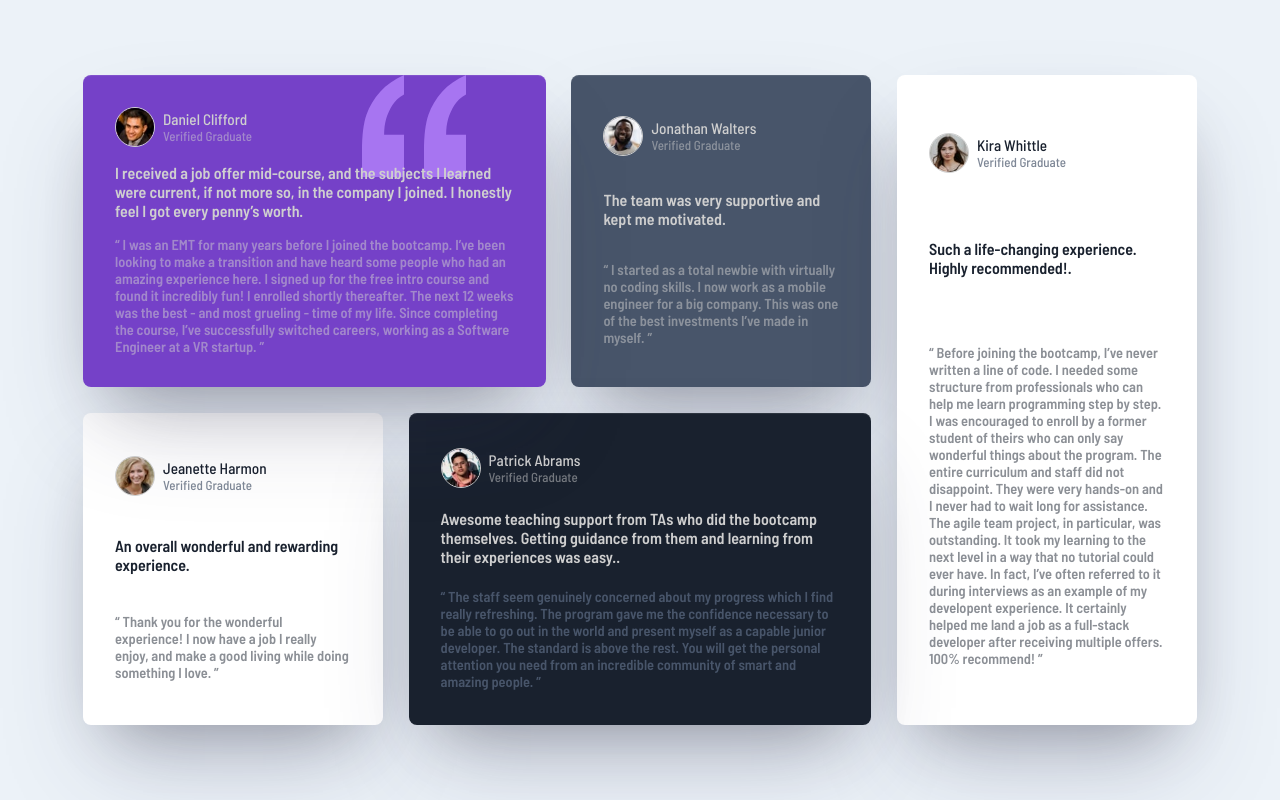
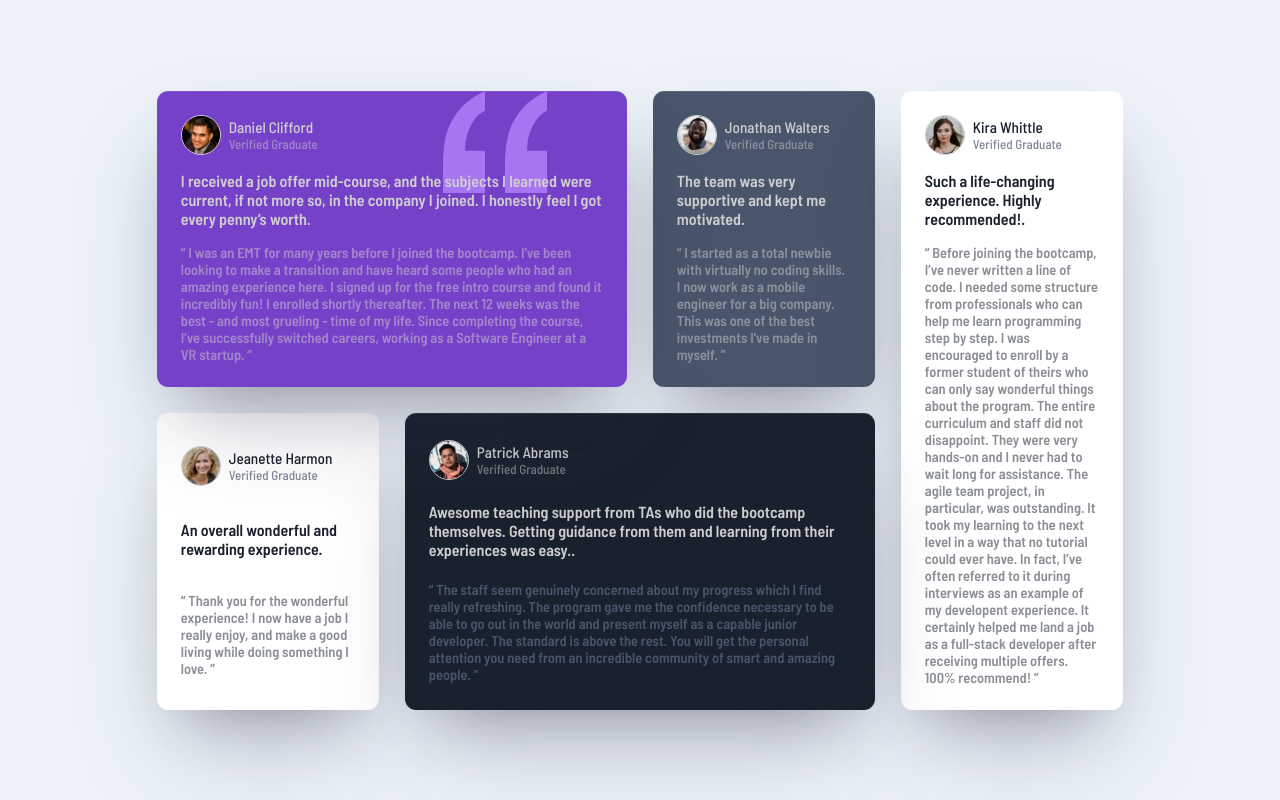
Before and after one commit to dmoquia/testimonials, a plain HTML site: page index.html in a window 1280 px wide. Drawn offline with Linux system fonts and the light colour scheme.

Commit message:
revert width final

```diff
--- a/styles.css
+++ b/styles.css
@@ -51,11 +51,10 @@ strong {
 }
 
 .box {
-  background: teal;
-  padding: 2rem;
+  padding: 1.5rem;
   text-align: center;
   margin: 0.8rem;
-  border-radius: 0.5rem;
+  border-radius: 0.7rem;
   display: flex;
   flex-direction: column;
   justify-content: space-around;
@@ -143,9 +142,9 @@ strong {
     grid-template-rows: repeat(2, 1fr);
     max-width: 992px;
   }
-  .box {
+  /* .box {
     min-width: 300px;
-  }
+  } */
   .box-1 {
     grid-column-start: 1;
     grid-column-end: 3;
@@ -167,15 +166,10 @@ strong {
   }
 }
 @media screen and (min-width: 992px) {
-  .box {
-    min-width: 300px;
-  }
-  /* .box-1 {
-    min-width: 526.2px;
-  }
-  .box-5 {
-    min-width: 526.2px;
+  /* .box-3 {
+    width: 300px;
   } */
+
   strong {
     font-size: 1rem;
     font-weight: 600;
```
